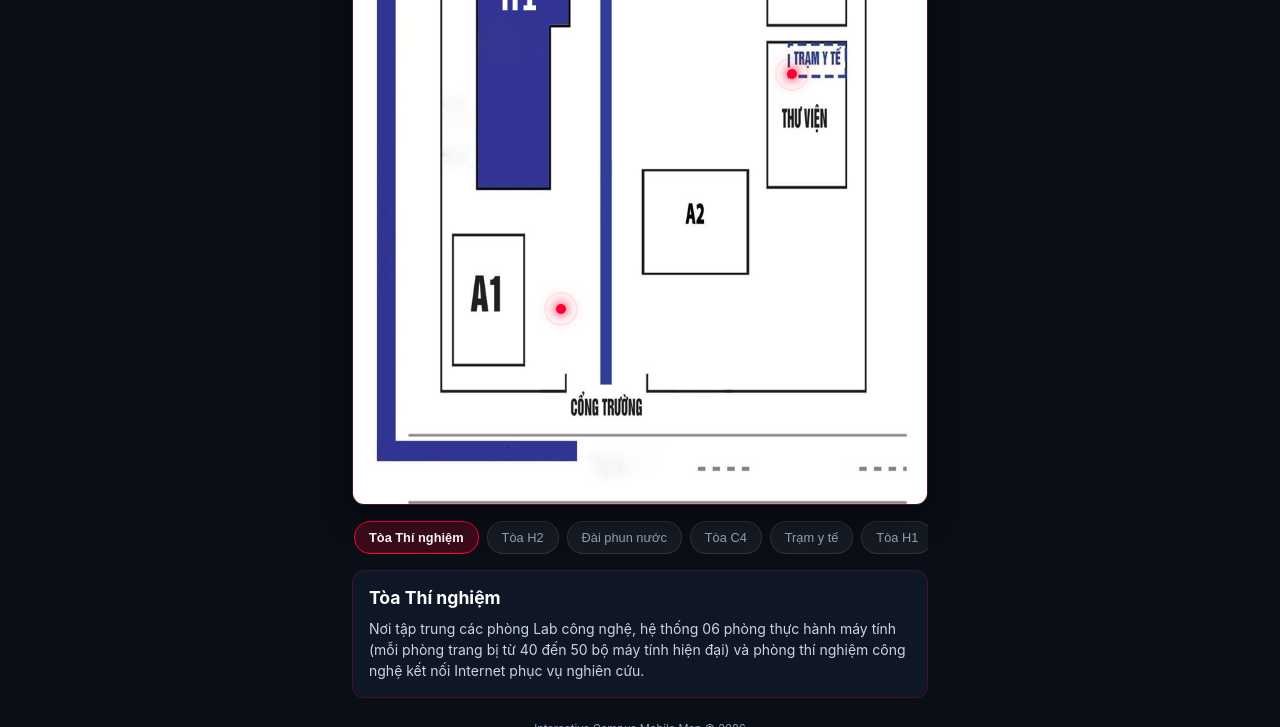
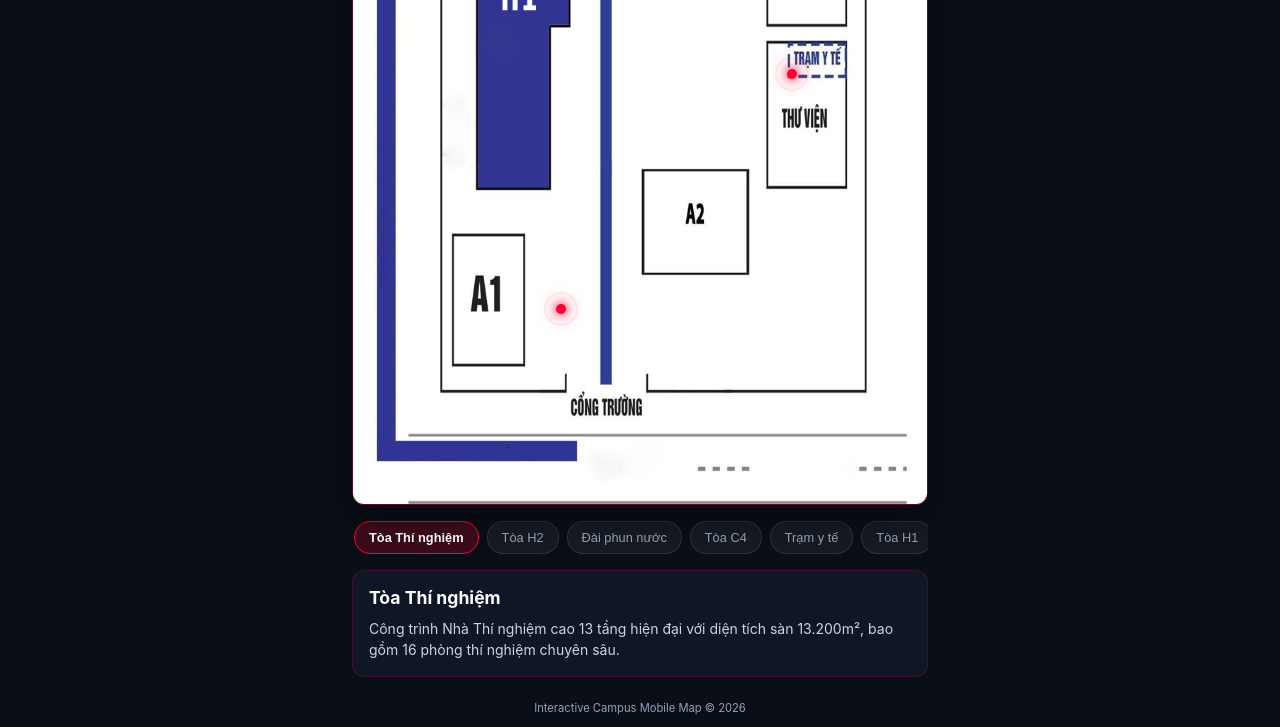
Before and after one commit to anhnguyen3673-rgb/mymap, a plain HTML site: page index.html in a window 1280 px wide. Both pictures are taken after a click on the button "Tòa Thí nghiệm". Shown: the part 591-1318 px from the top of the page. Drawn offline with Linux system fonts and the light colour scheme.

Commit message:
Update index.html

```diff
--- a/index.html
+++ b/index.html
@@ -318,7 +318,7 @@
 
   <footer>Interactive Campus Mobile Map &copy; 2026</footer>
 
-  <script>
+<script>
     // Đồng hồ đếm ngược 1 tiếng
     let totalSeconds = 3600;
     const countdownElement = document.getElementById('countdown');
@@ -330,38 +330,53 @@
     }, 1000);
 
     const locations = [
-      { title: "Tòa Thí nghiệm", desc: "Nơi tập trung các phòng Lab công nghệ, hệ thống 06 phòng thực hành máy tính (mỗi phòng trang bị từ 40 đến 50 bộ máy tính hiện đại) và phòng thí nghiệm công nghệ kết nối Internet phục vụ nghiên cứu." },
-      { title: "Tòa H2", desc: "Giảng đường H2 quy mô 4 tầng, trang bị hệ thống máy chiếu, mạng tốc độ cao phục vụ các giờ học lý thuyết, thảo luận chuyên đề và học tập nhóm." },
-      { title: "Đài phun nước", desc: "Khu vực cảnh quan trung tâm nằm trước Tòa A1. Đây là điểm nhấn không gian kết nối giao thông nội bộ giữa khối hành chính và khu giảng đường.." },
-      { title: "Tòa C4", desc: "Khu nhà C4 nằm ở đằng sau Giảng đường H2. Nơi bố trí văn phòng làm việc của các bộ môn chuyên môn và phòng thực hành bổ trợ." },
-      { title: "Trạm y tế", desc: "Trạm Y tế nhà trường nằm tại Tầng 1, 2, 3 của khối Nhà 4 tầng (phía sau Thư viện, gần H2). Phụ trách sơ cấp cứu, chăm sóc sức khỏe ban đầu và tư vấn y tế cho toàn thể cán bộ, sinh viên." },
-      { title: "Tòa H1", desc: "Giảng đường H1 quy mô 6 tầng đa năng. Khối giảng đường truyền thống phục vụ giảng dạy lý thuyết đại cương, chuyên ngành và các hoạt động phong trào, sinh hoạt câu lạc bộ." },
-      { title: "Tòa H3", desc: "Khối giảng đường H3 gồm 7 tầng nổi và 2 tầng hầm với các phòng học hiện đại, khang trang, đầy đủ tính năng hỗ trợ giảng dạy." }
+      { title: "Tòa Thí nghiệm", desc: "Công trình Nhà Thí nghiệm cao 13 tầng hiện đại với diện tích sàn 13.200m², bao gồm 16 phòng thí nghiệm chuyên sâu." },
+      { title: "Tòa H2", desc: "Giảng đường H2 quy mô 4 tầng, trang bị máy chiếu hiện đại phục vụ học tập lý thuyết." },
+      { title: "Đài phun nước", desc: "Khu vực cảnh quan trung tâm nằm từ Tòa A1 thẳng sang ngang đến vạch phân làn xanh." },
+      { title: "Tòa C4", desc: "Khu nhà C4 nằm ở vị trí khe trống nhỏ ngay đằng sau Giảng đường H2." },
+      { title: "Trạm y tế", desc: "Trạm Y tế nằm phía sau Thư viện (gần tòa H2), chăm sóc sức khỏe ban đầu cho cán bộ, sinh viên." },
+      { title: "Tòa H1", desc: "Giảng đường H1 quy mô 6 tầng, gồm phòng học đại cương và các hoạt động phong trào." },
+      { title: "Tòa H3", desc: "Khối giảng đường H3 gồm 7 tầng nổi và 2 tầng hầm với các phòng học thông minh." }
     ];
 
     const hotspots = document.querySelectorAll('.hotspot');
     const pillsContainer = document.getElementById('pillsContainer');
 
+    // Khởi tạo các nút chọn phía dưới
     locations.forEach((loc, index) => {
       const btn = document.createElement('button');
       btn.className = `pill-btn ${index === 0 ? 'active' : ''}`;
       btn.textContent = loc.title;
+      btn.setAttribute('data-btn-index', index);
+
       btn.addEventListener('click', () => {
-        hotspots.forEach((s, i) => s.classList.toggle('active', i === index));
         pillsContainer.querySelectorAll('.pill-btn').forEach((p, i) => p.classList.toggle('active', i === index));
         document.getElementById('locTitle').textContent = loc.title;
         document.getElementById('locDesc').textContent = loc.desc;
+
+        // Ẩn điểm đỏ tương ứng khi bấm vào nút tên bên dưới
+        const targetSpot = document.querySelector(`.hotspot[data-index="${index}"]`);
+        if (targetSpot) {
+          targetSpot.style.display = 'none';
+        }
       });
       pillsContainer.appendChild(btn);
     });
 
+    // Xử lý sự kiện click trực tiếp vào chấm đỏ
     hotspots.forEach((spot) => {
       spot.addEventListener('click', () => {
         const index = parseInt(spot.getAttribute('data-index'));
-        hotspots.forEach((s, i) => s.classList.toggle('active', i === index));
-        pillsContainer.querySelectorAll('.pill-btn').forEach((p, i) => p.classList.toggle('active', i === index));
+
+        // 1. Cập nhật thẻ thông tin
         document.getElementById('locTitle').textContent = locations[index].title;
         document.getElementById('locDesc').textContent = locations[index].desc;
+
+        // 2. Active nút tương ứng bên dưới
+        pillsContainer.querySelectorAll('.pill-btn').forEach((p, i) => p.classList.toggle('active', i === index));
+
+        // 3. ẨN CHẤM ĐỎ NGAY LẬP TỨC
+        spot.style.display = 'none';
       });
     });
   </script>
```
